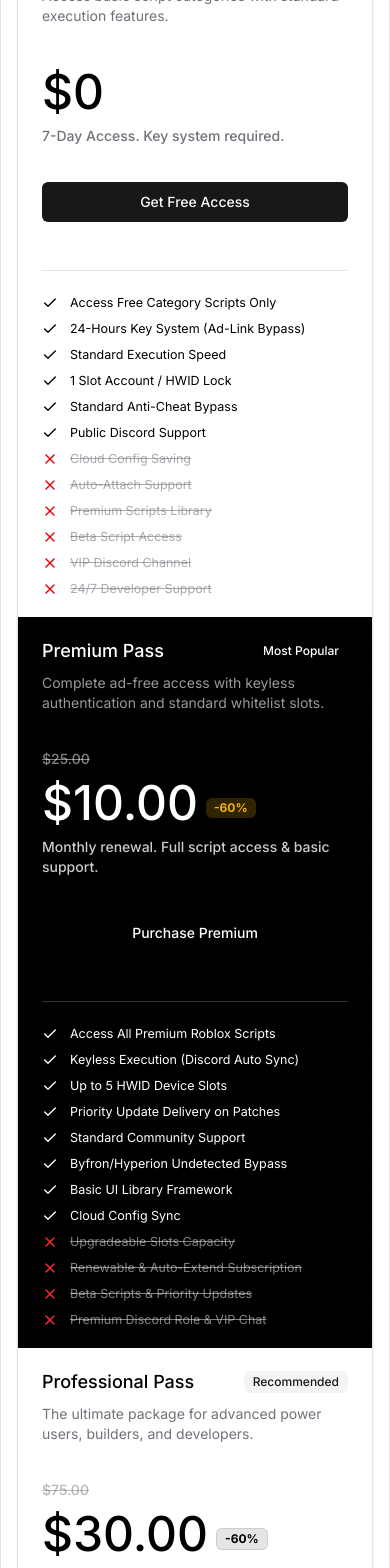
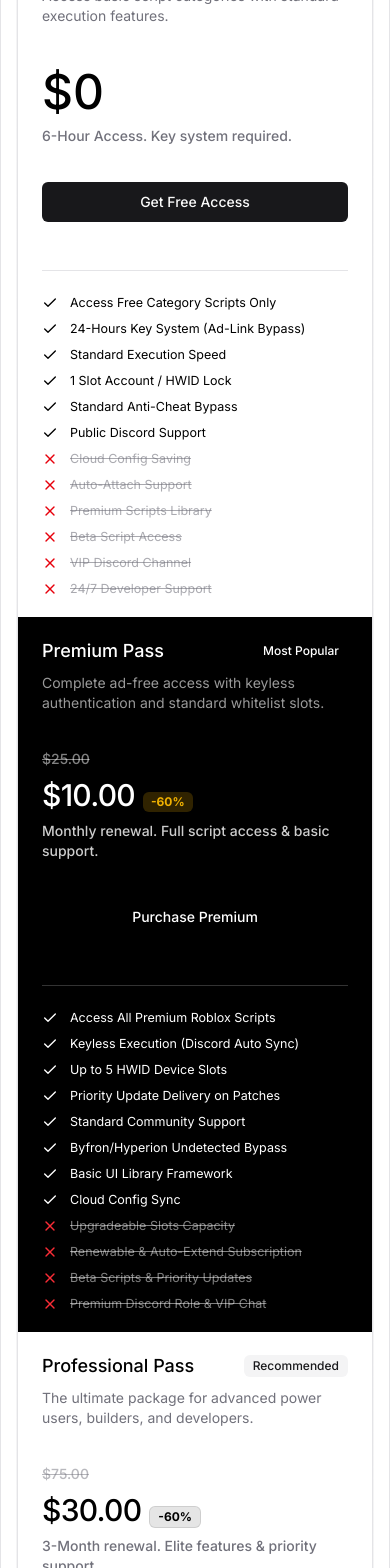
Before and after one commit to valincia19/syndicate, a Next.js app in the folder frontend/: page / in a window 390 px wide. Shown: the part 5480-7048 px from the top of the page. Built offline with nearby package versions, Linux system fonts and the light colour scheme; no server answers.

Commit message:
fix: update free plan duration to 6 hours across all locales and make pricing font responsive to prevent overflow

```diff
--- a/frontend/src/components/landing/pricing-section.tsx
+++ b/frontend/src/components/landing/pricing-section.tsx
@@ -310,11 +310,11 @@ export default function PricingSection() {
                     <span className="text-current/50 text-sm font-medium line-through">
                       {premPricing.original}
                     </span>
-                    <div className="flex items-baseline gap-2">
-                      <div className="text-current relative flex h-15 items-center text-5xl font-medium">
+                    <div className="flex flex-wrap items-baseline gap-2 w-full min-w-0">
+                      <div className="text-current relative flex h-auto py-1 items-center text-3xl sm:text-4xl font-medium tracking-tight whitespace-nowrap">
                         <span>{premPricing.price}</span>
                       </div>
-                      <span className="rounded-md bg-yellow-500/20 px-2 py-0.5 text-xs font-bold text-yellow-500 dark:bg-black dark:text-white dark:border dark:border-white/15 -translate-y-2">
+                      <span className="rounded-md bg-yellow-500/20 px-2 py-0.5 text-xs font-bold text-yellow-500 dark:bg-black dark:text-white dark:border dark:border-white/15 shrink-0">
                         {premPricing.discount}
                       </span>
                     </div>
@@ -376,11 +376,11 @@ export default function PricingSection() {
                     <span className="text-muted-foreground/50 text-sm font-medium line-through">
                       {proPricing.original}
                     </span>
-                    <div className="flex items-baseline gap-2">
-                      <div className="relative flex h-15 items-center text-5xl font-medium">
+                    <div className="flex flex-wrap items-baseline gap-2 w-full min-w-0">
+                      <div className="relative flex h-auto py-1 items-center text-3xl sm:text-4xl font-medium tracking-tight whitespace-nowrap">
                         <span>{proPricing.price}</span>
                       </div>
-                      <span className="rounded-md bg-black/10 px-2 py-0.5 text-xs font-bold text-black border border-black/10 dark:bg-amber-500/20 dark:text-amber-400 dark:border-0 -translate-y-2">
+                      <span className="rounded-md bg-black/10 px-2 py-0.5 text-xs font-bold text-black border border-black/10 dark:bg-amber-500/20 dark:text-amber-400 dark:border-0 shrink-0">
                         {proPricing.discount}
                       </span>
                     </div>
--- a/frontend/src/config/locales/en.json
+++ b/frontend/src/config/locales/en.json
@@ -91,7 +91,7 @@
   "planFreeName": "Free Plan",
   "planFreeDesc": "Access basic script categories with standard execution features.",
   "planFreePrice": "$0",
-  "planFreeSub": "7-Day Access. Key system required.",
+  "planFreeSub": "6-Hour Access. Key system required.",
   "planFreeBtn": "Get Free Access",
   "planPremiumName": "Premium Pass",
   "planPremiumDesc": "Complete ad-free access with keyless authentication and standard whitelist slots.",
--- a/frontend/src/config/locales/fr.json
+++ b/frontend/src/config/locales/fr.json
@@ -91,7 +91,7 @@
   "planFreeName": "Forfait Gratuit",
   "planFreeDesc": "Accédez aux catégories de scripts de base avec des fonctionnalités d'exécution standard.",
   "planFreePrice": "0 €",
-  "planFreeSub": "Accès 7 jours. Système de clés requis.",
+  "planFreeSub": "Accès 6 heures. Système de clés requis.",
   "planFreeBtn": "Obtenir l'accès gratuit",
   "planPremiumName": "Pass Premium",
   "planPremiumDesc": "Accès complet sans publicité avec authentification sans clé et slots de whitelist standard.",
--- a/frontend/src/config/locales/id.json
+++ b/frontend/src/config/locales/id.json
@@ -91,7 +91,7 @@
   "planFreeName": "Paket Gratis",
   "planFreeDesc": "Akses kategori skrip dasar dengan fitur eksekusi standar.",
   "planFreePrice": "Rp 0",
-  "planFreeSub": "Akses 7 Hari. Wajib sistem kunci iklan.",
+  "planFreeSub": "Akses 6 Jam. Wajib sistem kunci iklan.",
   "planFreeBtn": "Dapatkan Akses Gratis",
   "planPremiumName": "Pas Premium",
   "planPremiumDesc": "Akses bebas iklan dengan autentikasi tanpa kunci dan slot whitelist standar.",
--- a/frontend/src/config/locales/ja.json
+++ b/frontend/src/config/locales/ja.json
@@ -91,7 +91,7 @@
   "planFreeName": "フリープラン",
   "planFreeDesc": "標準的な実行機能を備えた基本スクリプトカテゴリーにアクセス。",
   "planFreePrice": "$0",
-  "planFreeSub": "7日間アクセス。広告キーシステムが必要。",
+  "planFreeSub": "6時間アクセス。広告キーシステムが必要。",
   "planFreeBtn": "無料アクセスを取得",
   "planPremiumName": "プレミアムパス",
   "planPremiumDesc": "キーレス認証と標準ホワイトリストスロットを備えた広告なし完全アクセス。",
```
